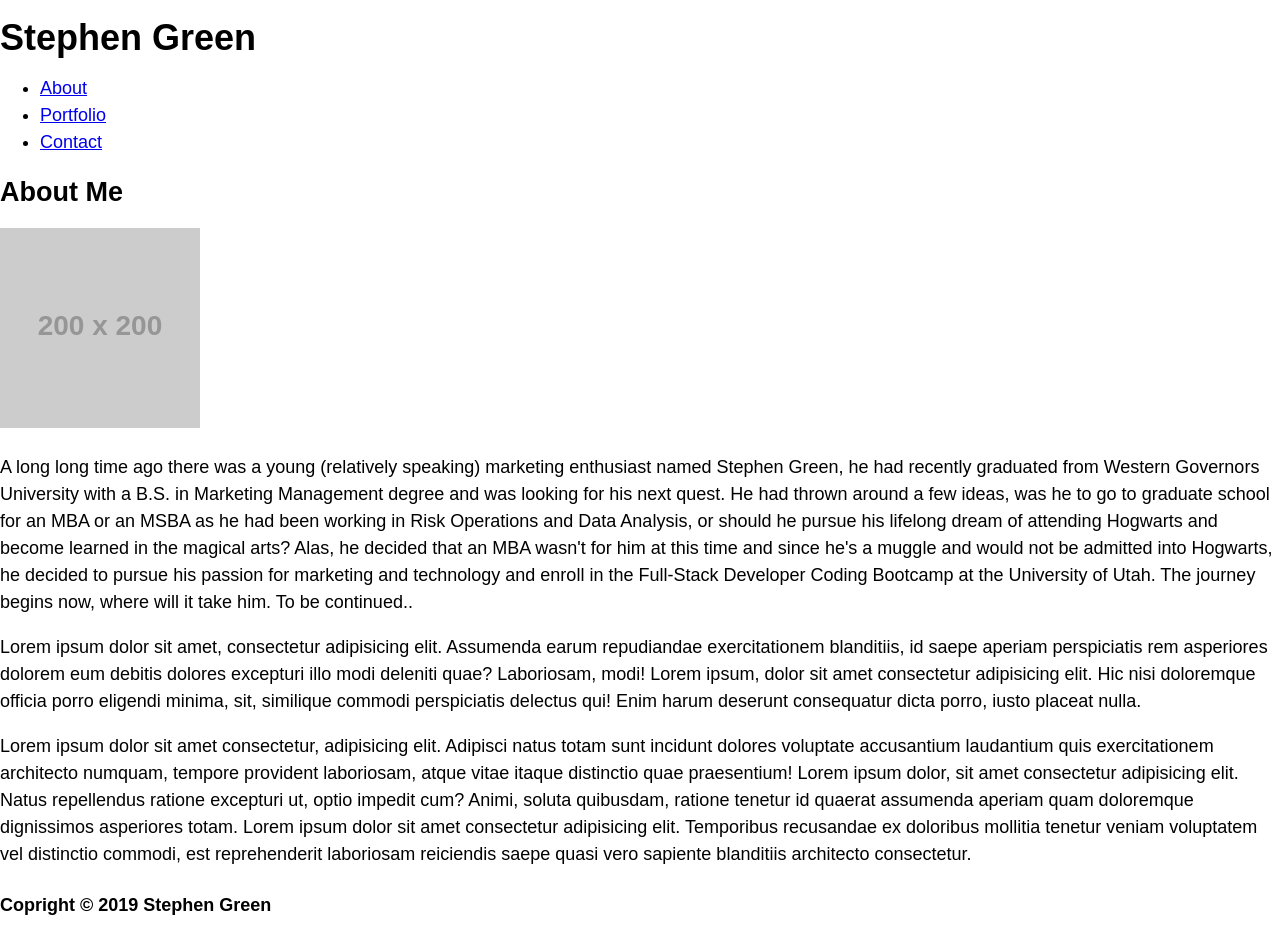
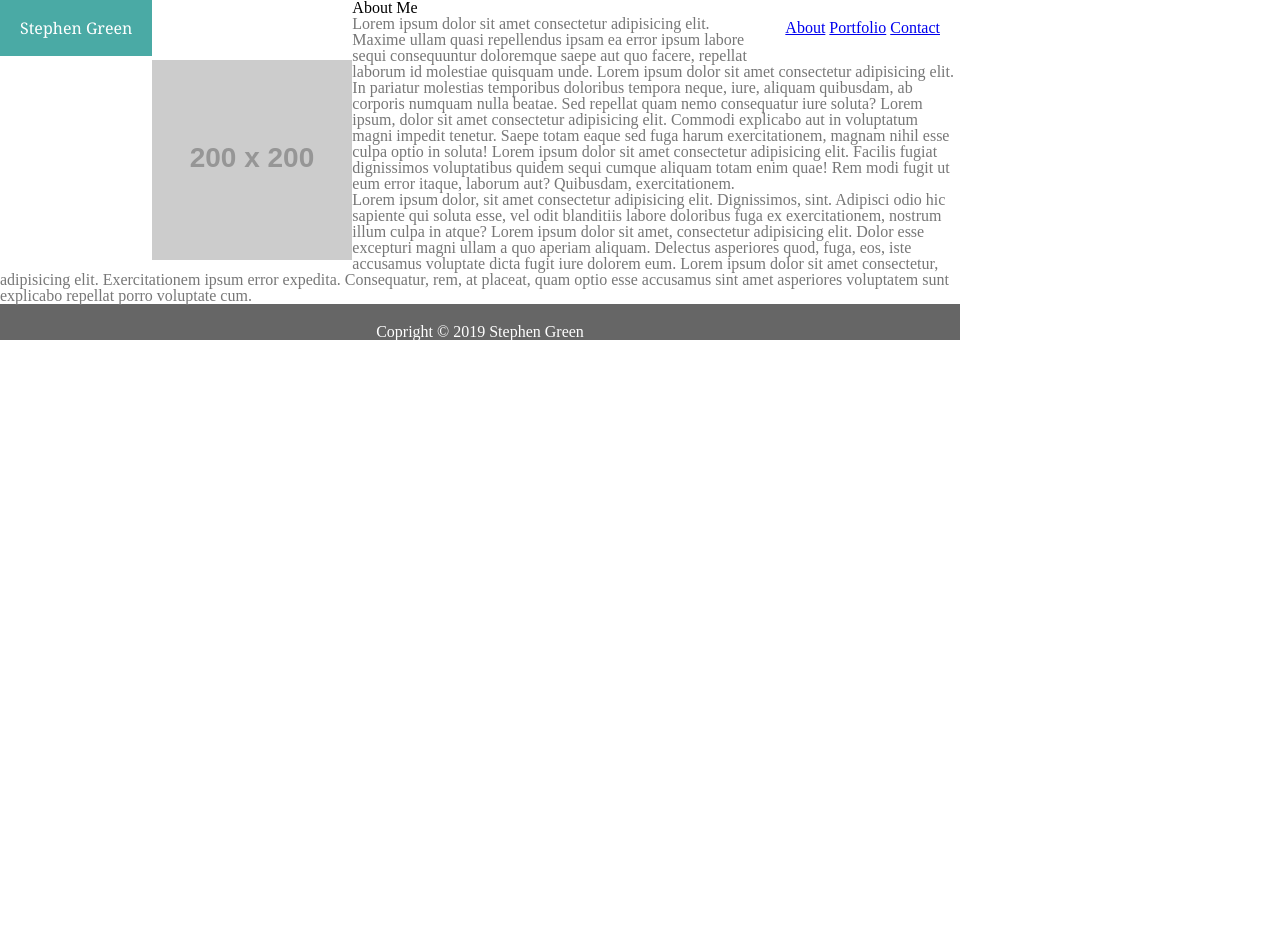
Before and after one commit to MagicMan88/Basic-Portfolio, a plain HTML site: page index.html in a window 1280 px wide. After the commit the page ends 800 px from the top, so only its background shows below. Drawn offline with Linux system fonts and the light colour scheme; placeholder pictures from the web are drawn by us.

Commit message:
fixed index.html and style.css

```diff
--- /dev/null
+++ b/assets/css/reset.css
@@ -0,0 +1,48 @@
+/* http://meyerweb.com/eric/tools/css/reset/
+   v2.0 | 20110126
+   License: none (public domain)
+*/
+
+html, body, div, span, applet, object, iframe,
+h1, h2, h3, h4, h5, h6, p, blockquote, pre,
+a, abbr, acronym, address, big, cite, code,
+del, dfn, em, img, ins, kbd, q, s, samp,
+small, strike, strong, sub, sup, tt, var,
+b, u, i, center,
+dl, dt, dd, ol, ul, li,
+fieldset, form, label, legend,
+table, caption, tbody, tfoot, thead, tr, th, td,
+article, aside, canvas, details, embed,
+figure, figcaption, footer, header, hgroup,
+menu, nav, output, ruby, section, summary,
+time, mark, audio, video {
+	margin: 0;
+	padding: 0;
+	border: 0;
+	font-size: 100%;
+	font: inherit;
+	vertical-align: baseline;
+}
+/* HTML5 display-role reset for older browsers */
+article, aside, details, figcaption, figure,
+footer, header, hgroup, menu, nav, section {
+	display: block;
+}
+body {
+	line-height: 1;
+}
+ol, ul {
+	list-style: none;
+}
+blockquote, q {
+	quotes: none;
+}
+blockquote:before, blockquote:after,
+q:before, q:after {
+	content: '';
+	content: none;
+}
+table {
+	border-collapse: collapse;
+	border-spacing: 0;
+}
--- a/assets/css/style.css
+++ b/assets/css/style.css
@@ -5,7 +5,51 @@
 
 body {
     font-family: Arial, Helvetica, sans-serif;
-    margin: 0;
+    margin: 0 auto;
     font-size: 18px;
     line-height: 150%;
+    width: 960px;
 }
+
+.heading-pull-left {
+    font-family: Georgia, 'Times New Roman', Times, serif;
+    background-color: #4aaaa5;
+    color: #ffffff;
+    border: 1px #cccccc;
+    float: left;
+    margin-top: 0;
+    padding: 20px;
+    display: inline-block;
+}
+
+.navigation {
+    float: right;
+    margin-top: 0px;
+    padding: 20px;
+}
+
+.clear {
+    clear: both;
+}
+
+.bio-image {
+    margin-top: 60px;
+    float: left;
+}
+
+li {
+    display: inline-block;
+}
+
+p {
+    color: #777777;
+}
+
+.footer {
+    background-color: #666666;
+    text-align: center;
+    color: #ffffff;
+    border-top: 10px #4aaaa5;
+    padding-top: 20px;
+    clear: both;
+}
--- a/index.html
+++ b/index.html
@@ -6,6 +6,7 @@
     <meta http-equiv="X-UA-Compatible" content="ie=edge">
     <title>Stephen Green</title>
     <link rel="stylesheet" href="assets/css/style.css">
+    <link rel="stylesheet" href="assets/css/reset.css">
 </head>
 
     <div id="main-header">
@@ -24,36 +25,34 @@
             </nav>
         </header>
     </div>
-
 <body>
 
-    <div class="container">
+<!-- Section -->
+<section class="wrapper">
+<!-- Image -->
+    <div class="bio-image">
+        <img src="https://via.placeholder.com/200x200" alt="placeholder">
+    </div>
+        <!-- Article -->
+        <article class="about-me">
+            <h2>About Me</h2>
+            <!-- Div -->
+                <div class="about-me">
+                    <p>
+                    Lorem ipsum dolor sit amet consectetur adipisicing elit. Maxime ullam quasi repellendus ipsam ea error ipsum labore sequi consequuntur doloremque saepe aut quo facere, repellat laborum id molestiae quisquam unde.
+                    Lorem ipsum dolor sit amet consectetur adipisicing elit. In pariatur molestias temporibus doloribus tempora neque, iure, aliquam quibusdam, ab corporis numquam nulla beatae. Sed repellat quam nemo consequatur iure soluta?
+                    Lorem ipsum, dolor sit amet consectetur adipisicing elit. Commodi explicabo aut in voluptatum magni impedit tenetur. Saepe totam eaque sed fuga harum exercitationem, magnam nihil esse culpa optio in soluta!
+                    Lorem ipsum dolor sit amet consectetur adipisicing elit. Facilis fugiat dignissimos voluptatibus quidem sequi cumque aliquam totam enim quae! Rem modi fugit ut eum error itaque, laborum aut? Quibusdam, exercitationem.
+                    </p>
 
-        <section id="main-bio">
-
-            <h2 class="index-h2">About Me</h2>
-
-            <!-- Image -->
-            <img src="https://via.placeholder.com/200" alt="placeholder" id="bio-image">
-
-            <p>A long long time ago there was a young (relatively speaking) marketing enthusiast named Stephen Green, he had recently graduated from Western Governors University
-                with a B.S. in Marketing Management degree and was looking for his next quest. He had thrown around a few ideas, was he to go to graduate school for an MBA or an MSBA
-                as he had been working in Risk Operations and Data Analysis, or should he pursue his lifelong dream of attending Hogwarts and become learned in the magical arts? Alas,
-                he decided that an MBA wasn't for him at this time and since he's a muggle and would not be admitted into Hogwarts, he decided to pursue his passion for marketing and technology and enroll in the Full-Stack Developer Coding Bootcamp at the University of Utah. The journey begins now, where will it take him. To be continued..
-                </p>
-
-                <p>Lorem ipsum dolor sit amet, consectetur adipisicing elit. Assumenda earum repudiandae exercitationem blanditiis, id saepe aperiam perspiciatis rem asperiores dolorem eum debitis dolores excepturi illo modi deleniti quae? Laboriosam, modi!
-                Lorem ipsum, dolor sit amet consectetur adipisicing elit. Hic nisi doloremque officia porro eligendi minima, sit, similique commodi perspiciatis delectus qui! Enim harum deserunt consequatur dicta porro, iusto placeat nulla.
-                </p>
-
-                <p>Lorem ipsum dolor sit amet consectetur, adipisicing elit. Adipisci natus totam sunt incidunt dolores voluptate accusantium laudantium quis exercitationem architecto numquam, tempore provident laboriosam, atque vitae itaque distinctio quae praesentium!
-                Lorem ipsum dolor, sit amet consectetur adipisicing elit. Natus repellendus ratione excepturi ut, optio impedit cum? Animi, soluta quibusdam, ratione tenetur id quaerat assumenda aperiam quam doloremque dignissimos asperiores totam.
-                Lorem ipsum dolor sit amet consectetur adipisicing elit. Temporibus recusandae ex doloribus mollitia tenetur veniam voluptatem vel distinctio commodi, est reprehenderit laboriosam reiciendis saepe quasi vero sapiente blanditiis architecto consectetur.
-            </p>
-
-        </section>
-
-    </div>
+                    <p>
+                    Lorem ipsum dolor, sit amet consectetur adipisicing elit. Dignissimos, sint. Adipisci odio hic sapiente qui soluta esse, vel odit blanditiis labore doloribus fuga ex exercitationem, nostrum illum culpa in atque?
+                    Lorem ipsum dolor sit amet, consectetur adipisicing elit. Dolor esse excepturi magni ullam a quo aperiam aliquam. Delectus asperiores quod, fuga, eos, iste accusamus voluptate dicta fugit iure dolorem eum.
+                    Lorem ipsum dolor sit amet consectetur, adipisicing elit. Exercitationem ipsum error expedita. Consequatur, rem, at placeat, quam optio esse accusamus sint amet asperiores voluptatem sunt explicabo repellat porro voluptate cum.
+                    </p>
+                </div>
+        </article>
+</section>
 
     <footer class="footer">
         <h4>Copright &copy; 2019 Stephen Green</h4>
```
Also changed, not shown: contact.html (+5 -4 lines), portfolio.html (+5 -4 lines).
